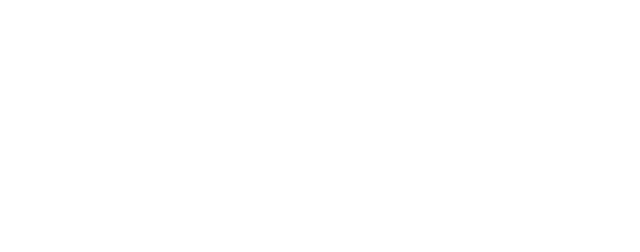
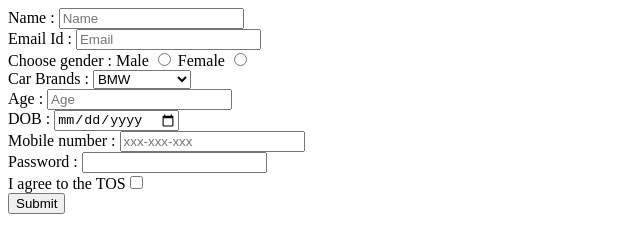
Before and after one commit to acciojob/signup-form-car-pranjalimaske03, a website: page main.html in a window 1280 px wide. Shown: the whole page, without its empty margins (0-640 px from the left). Drawn offline with Linux system fonts and the light colour scheme.

Commit message:
created a submission

```diff
--- a/main.html
+++ b/main.html
@@ -10,7 +10,43 @@
 	<!-- the entire body must be written by student -->
     <script type="text/javascript" src="./script.js">
 </script>
+    <forms method="post">
+        <label for="name">Name :</label>
+        <input id="name" name="user_name" placeholder="Name" type="text" required><br>
+         <label for="email">Email Id :</label>
+        <input id="email" required placeholder="Email" type="Email"><br>
 
+        <label for="gender" required>Choose gender :</label>
+        <span>Male</span>
+        <input name="gender_m" type="radio" >
+        <span>Female</span>
+        <input name="gender_f" type="radio" ><br>
+		 Car Brands :
+        <select name="Favourite cars" type="select" id="cars" placeholder="--Place choose an option" required>
+            <option value="BMW" >BMW</option>
+            <option value="AUDI">AUDI</option>
+            <option value="MERCEDES">MERCEDES</option>
+            <option value="HARRIOR">HARRIOR</option>
+        </select><br>
+		<label for="age">Age :</label>
+		<input id="age" required type="number" placeholder="Age"><br>
+
+		<label for="dob">DOB :</label>
+        <input  id="dob" name="DOB" type="date" required ><br>
+
+		<label for="tel">Mobile number :</label>
+        <input id="tel" name="user_mobile" placeholder="xxx-xxx-xxx" type="tel" ><br>
+
+		<label for="password">Password :</label>
+        <input id="password" name="password" type="password" required><br>
+
+
+        I agree to the TOS<input type="checkbox" Id="tos"><br>
+		<button type="submit">Submit</button><br>
+
+    </forms>
+</body>
+</html>
 </body>
 
 </html>
```
